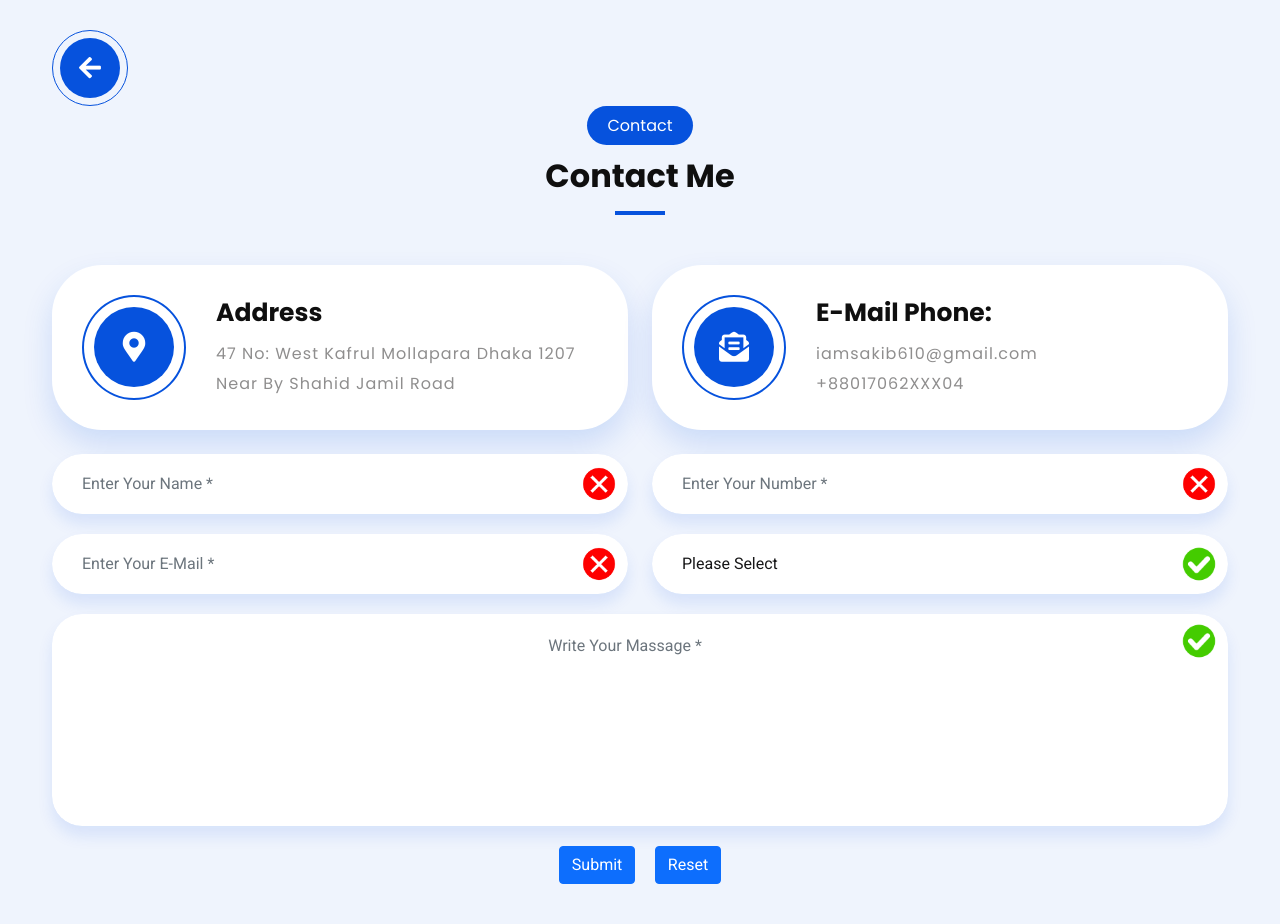
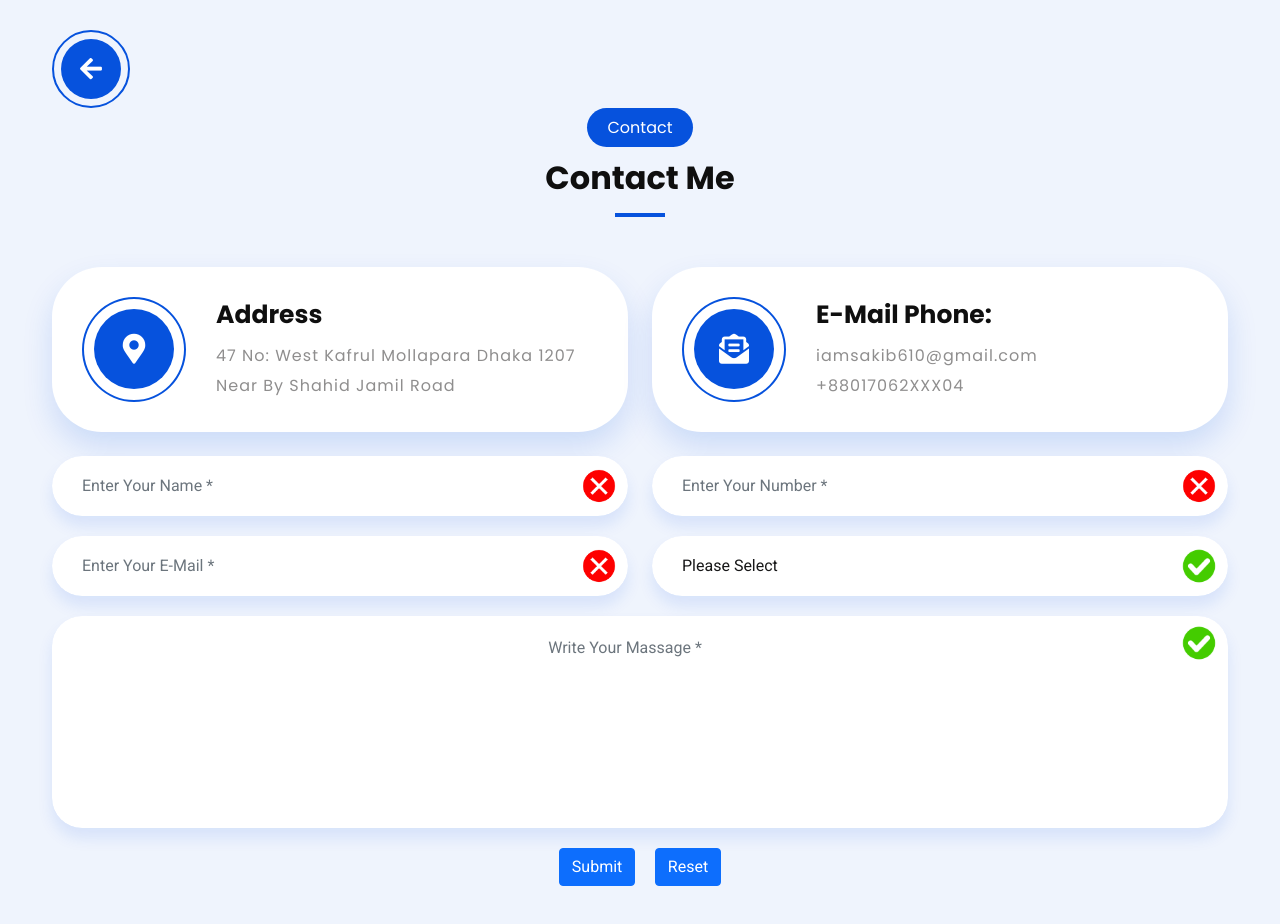
Before and after one commit to Sakib3332/Ayon_Sakib, a plain HTML site: page Contact-Me.html in a window 1280 px wide. Shown: the top 924 px of the page. Drawn offline with nearby package versions, Linux system fonts and the light colour scheme; grey boxes are pictures that could not be loaded.

Commit message:
Add files via upload

```diff
--- a/scss/style.css
+++ b/scss/style.css
@@ -1884,7 +1884,7 @@ main.main_area {
 }
 
 #contact .back_button a {
-  border: 1px solid #0652DD;
+  border: 2px solid #0652DD;
   display: inline-block;
   border-radius: 50%;
   padding: 7px;
```
